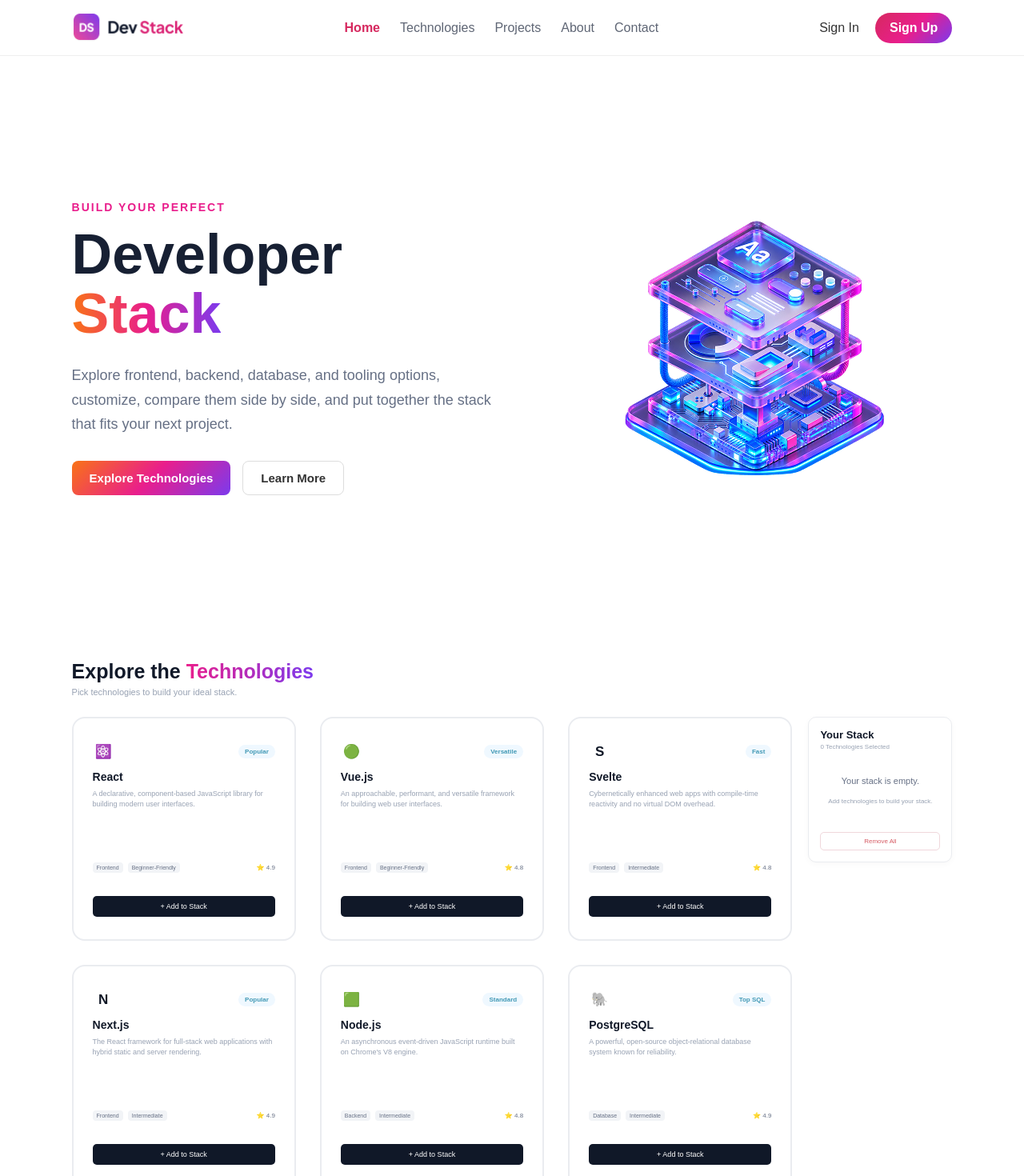
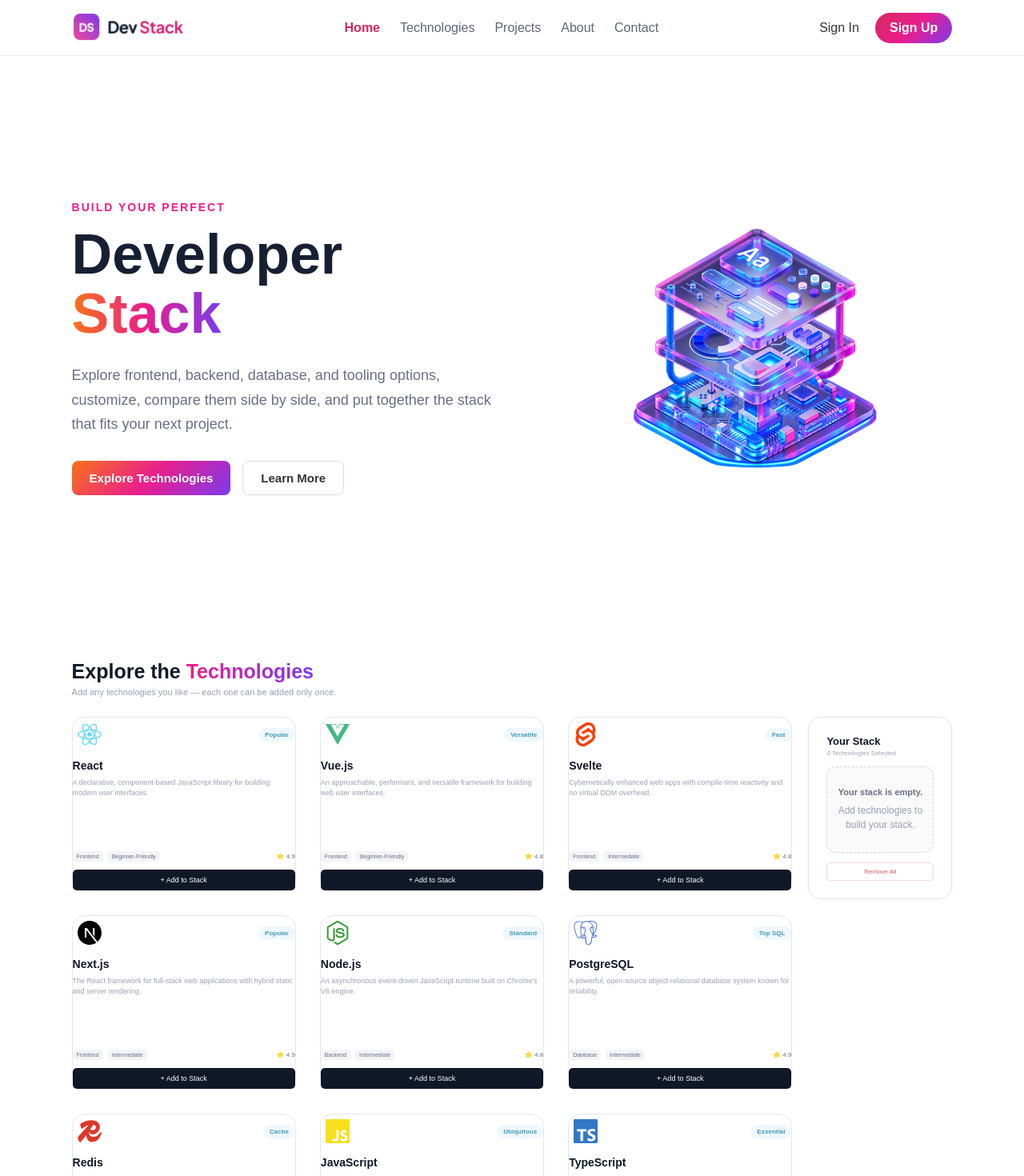
Before and after one commit to Nahidhasan5516/assaiment-5, a React (Vite) app: page / in a window 1280 px wide. Shown: the top 1470 px of the page at 80% size. Built offline with nearby package versions, Linux system fonts and the light colour scheme.

Commit message:
6th commit

```diff
--- a/package.json
+++ b/package.json
@@ -12,6 +12,7 @@
   "dependencies": {
     "react": "^19.2.8",
     "react-dom": "^19.2.8",
+    "react-icons": "^5.7.0",
     "react-toastify": "^11.1.0"
   },
   "devDependencies": {
--- a/src/App.css
+++ b/src/App.css
@@ -238,18 +238,20 @@
 /* Technology Card */
 
 .technology-card {
-  display: flex;
-  flex-direction: column;
-  min-height: 280px;
-  padding: 28px 24px;
-  border: 2px solid #eaecf0;
-  border-radius: 16px;
+  position: relative;
+  border: 1px solid #e5e7eb;
+  border-radius: 18px;
   background: #ffffff;
+  transition: border-color 0.3s ease, box-shadow 0.3s ease, transform 0.3s ease;
+}
+.technology-card.selected-card {
+  border: 2px solid #c026d3;
+  box-shadow: 0 8px 24px rgba(192, 38, 211, 0.12);
 }
 
 .technology-card:hover {
-  transform: translateY(-2px);
-  box-shadow: 0 8px 20px rgba(16, 24, 40, 0.07);
+  transform: translateY(-3px);
+  box-shadow: 0 10px 25px rgba(15, 23, 42, 0.08);
 }
 
 /* Card Top */
@@ -261,13 +263,13 @@
   margin-bottom: 10px;
 }
 .technology-icon {
-  width: 27px;
-  height: 27px;
+  width: 42px;
+  height: 42px;
   display: flex;
   align-items: center;
   justify-content: center;
-  font-size: 17px;
-  font-weight: 700;
+  font-size: 34px;
+  flex-shrink: 0;
 }
 .technology-badge {
   padding: 4px 8px;
@@ -312,7 +314,128 @@
   font-size: 8px;
 }
 /* Add Button */
+.technology-card.selected-card {
+  border: 2px solid #c026d3;
 
+  box-shadow: 0 8px 24px rgba(192, 38, 211, 0.12);
+}
+.empty-stack {
+  min-height: 150px;
+
+  display: flex;
+  flex-direction: column;
+
+  align-items: center;
+  justify-content: center;
+
+  text-align: center;
+
+  padding: 24px;
+
+  border: 1px dashed #d1d5db;
+  border-radius: 12px;
+
+  background: #fafafa;
+}
+
+.empty-stack p {
+  margin-bottom: 8px;
+
+  color: #374151;
+  font-size: 14px;
+  font-weight: 600;
+}
+
+.empty-stack small {
+  color: #9ca3af;
+  font-size: 12px;
+}
+.selected-icon {
+  width: 38px;
+  height: 38px;
+
+  display: flex;
+  align-items: center;
+  justify-content: center;
+
+  font-size: 25px;
+  flex-shrink: 0;
+}
+
+.selected-icon svg {
+  width: 25px;
+  height: 25px;
+
+  fill: currentColor;
+}
+
+.selected-tech-info {
+  display: flex;
+  flex-direction: column;
+  gap: 4px;
+
+  flex: 1;
+}
+
+.selected-tech-info strong {
+  font-size: 14px;
+  color: #111827;
+}
+
+.selected-tech-info small {
+  font-size: 12px;
+  color: #6b7280;
+}
+.hero-image-container {
+  width: 45%;
+
+  display: flex;
+  align-items: center;
+  justify-content: center;
+}
+
+.hero-image {
+  width: 600px;
+  max-width: 100%;
+  height: auto;
+
+  object-fit: contain;
+}
+.explore-btn,
+.learn-btn {
+  display: inline-block;
+
+  text-decoration: none;
+  text-align: center;
+}
+@media (max-width: 700px) {
+  .hero {
+    flex-direction: column;
+    text-align: center;
+  }
+
+  .hero-content {
+    width: 100%;
+  }
+
+  .hero-image-container {
+    width: 100%;
+    margin-top: 30px;
+  }
+
+  .hero-image {
+    width: 280px;
+    max-width: 100%;
+  }
+
+  .technology-layout {
+    grid-template-columns: 1fr;
+  }
+
+  .technology-grid {
+    grid-template-columns: 1fr;
+  }
+}
 .add-btn {
   width: 100%;
   padding: 8px;
@@ -792,3 +915,133 @@
   text-decoration: none;
   text-align: center;
 }
+
+/* ================= SELECTED CARD ================= */
+
+.technology-card {
+  border: 1px solid #e5e7eb;
+  border-radius: 16px;
+  background: #ffffff;
+  transition: all 0.3s ease;
+}
+
+.technology-card:hover {
+  transform: translateY(-3px);
+  box-shadow: 0 8px 20px rgba(0, 0, 0, 0.06);
+}
+
+/* Border after adding */
+.technology-card.selected-card {
+  border: 2px solid #111827;
+  box-shadow: 0 0 0 2px rgba(17, 24, 39, 0.05);
+}
+
+/* ================= TECHNOLOGY ICON ================= */
+
+.technology-icon {
+  width: 42px;
+  height: 42px;
+  display: flex;
+  align-items: center;
+  justify-content: center;
+  font-size: 30px;
+  color: #64748b;
+}
+.technology-iconsvg {
+  width: 34px;
+  height: 34px;
+  fill: currentColor;
+}
+
+.selected-card .technology-icon {
+  color: #2563eb;
+}
+
+/* ================= YOUR STACK ================= */
+
+.your-stack {
+  min-height: 210px;
+  padding: 22px;
+  border: 1px solid #e5e7eb;
+  border-radius: 16px;
+  background: #ffffff;
+}
+
+/* Empty stack box */
+.empty-stack {
+  min-height: 100px;
+  padding: 25px 12px;
+  display: flex;
+  flex-direction: column;
+  align-items: center;
+  justify-content: center;
+  text-align: center;
+  border: 1px dashed #d1d5db;
+  border-radius: 12px;
+  color: #6b7280;
+}
+
+.empty-stack p {
+  margin-bottom: 8px;
+  font-weight: 600;
+}
+
+.empty-stack small {
+  font-size: 12px;
+}
+
+/* Selected technology list */
+.selected-tech-list {
+  display: flex;
+  flex-direction: column;
+  gap: 12px;
+}
+
+/* Selected technology icon */
+.selected-icon {
+  display: flex;
+  align-items: center;
+  justify-content: center;
+  font-size: 22px;
+}
+
+/* Added button */
+.add-btn.added {
+  background: #ffffff;
+  color: #374151;
+  border: 1px solid #d1d5db;
+  cursor: not-allowed;
+}
+
+.add-btn:disabled {
+  cursor: not-allowed;
+  opacity: 0.9;
+}
+
+/* Remove button */
+.remove-btn {
+  cursor: pointer;
+}
+
+/* Hero anchor buttons */
+.explore-btn,
+.learn-btn {
+  display: inline-block;
+  text-decoration: none;
+  text-align: center;
+}
+
+/* Hero image container */
+.hero-image-container {
+  width: 45%;
+  display: flex;
+  justify-content: center;
+  align-items: center;
+}
+
+.hero-image-container .hero-image {
+  width: 600px;
+  max-width: 100%;
+  height: auto;
+  object-fit: contain;
+}
--- a/src/App.jsx
+++ b/src/App.jsx
@@ -3,17 +3,67 @@
 import './App.css';
 
 import technologies from './data/technologies.json';
+
 import logo from './assets/logo-text.png';
 import heroImage from './assets/banner-stack.png';
+
+import {
+  SiReact,
+  SiVuedotjs,
+  SiSvelte,
+  SiNextdotjs,
+  SiNodedotjs,
+  SiExpress,
+  SiPostgresql,
+  SiRedis,
+  SiJavascript,
+  SiTypescript,
+  SiTailwindcss,
+  SiDocker,
+  SiOpenjdk,
+} from 'react-icons/si';
 
 import { ToastContainer, toast } from 'react-toastify';
 import 'react-toastify/dist/ReactToastify.css';
 
+// Technology Icon Map
+const iconMap = {
+  React: SiReact,
+  'Vue.js': SiVuedotjs,
+  Svelte: SiSvelte,
+  'Next.js': SiNextdotjs,
+  'Node.js': SiNodedotjs,
+  'Express.js': SiExpress,
+  PostgreSQL: SiPostgresql,
+  Redis: SiRedis,
+  JavaScript: SiJavascript,
+  TypeScript: SiTypescript,
+  Java: SiOpenjdk,
+  'Tailwind CSS': SiTailwindcss,
+  Docker: SiDocker,
+};
+
+// Individual Technology Colors
+const iconColorMap = {
+  React: '#61DAFB',
+  'Vue.js': '#42B883',
+  Svelte: '#FF3E00',
+  'Next.js': '#000000',
+  'Node.js': '#339933',
+  'Express.js': '#000000',
+  PostgreSQL: '#4169E1',
+  Redis: '#DC382D',
+  JavaScript: '#F7DF1E',
+  TypeScript: '#3178C6',
+  Java: '#EA2D2E',
+  'Tailwind CSS': '#06B6D4',
+  Docker: '#2496ED',
+};
+
 function App() {
-  // Selected technologies রাখার জন্য state
   const [stack, setStack] = useState([]);
 
-  // Technology add করার function
+  // Add Technology
   const addToStack = technology => {
     const alreadyAdded = stack.some(item => item.id === technology.id);
 
@@ -22,25 +72,23 @@
       return;
     }
 
-    setStack([...stack, technology]);
+    setStack(previousStack => [...previousStack, technology]);
 
     toast.success(`${technology.name} added to your stack!`);
   };
 
-  // একটি technology remove করার function
+  // Remove One Technology
   const removeFromStack = id => {
     const removedTechnology = stack.find(item => item.id === id);
 
-    const updatedStack = stack.filter(item => item.id !== id);
-
-    setStack(updatedStack);
+    setStack(previousStack => previousStack.filter(item => item.id !== id));
 
     if (removedTechnology) {
       toast.info(`${removedTechnology.name} removed!`);
     }
   };
 
-  // সব technology remove করার function
+  // Remove All Technologies
   const removeAll = () => {
     if (stack.length === 0) {
       toast.info('Your stack is already empty!');
@@ -64,14 +112,19 @@
           <a href="#" className="active">
             Home
           </a>
+
           <a href="#technologies">Technologies</a>
+
           <a href="#projects">Projects</a>
+
           <a href="#about">About</a>
+
           <a href="#contact">Contact</a>
         </div>
 
         <div className="nav-Buttons">
           <button className="sign-in">Sign In</button>
+
           <button className="sign-Up">Sign Up</button>
         </div>
       </nav>
@@ -104,7 +157,7 @@
           </div>
         </div>
 
-        <div className="hero-image">
+        <div className="hero-image-container">
           <img
             className="hero-image"
             src={heroImage}
@@ -120,19 +173,37 @@
             Explore the <span>Technologies</span>
           </h2>
 
-          <p>Pick technologies to build your ideal stack.</p>
+          <p>
+            Add any technologies you like — each one can be added only once.
+          </p>
         </div>
 
         <div className="technology-layout">
           {/* Technology Cards */}
           <div className="technology-grid">
             {technologies.map(technology => {
+              const Icon = iconMap[technology.name];
+
               const isAdded = stack.some(item => item.id === technology.id);
 
+              const iconColor = iconColorMap[technology.name] || '#64748b';
+
               return (
-                <div className="technology-card" key={technology.id}>
+                <div
+                  className={`technology-card ${
+                    isAdded ? 'selected-card' : ''
+                  }`}
+                  key={technology.id}
+                >
                   <div className="card-top">
-                    <div className="technology-icon">{technology.icon}</div>
+                    <div
+                      className="technology-icon"
+                      style={{
+                        color: iconColor,
+                      }}
+                    >
+                      {Icon ? <Icon /> : technology.icon}
+                    </div>
 
                     <span className="technology-badge">{technology.badge}</span>
                   </div>
@@ -151,7 +222,6 @@
                     <span className="rating">⭐ {technology.rating}</span>
                   </div>
 
-                  {/* Add Button */}
                   <button
                     className={`add-btn ${isAdded ? 'added' : ''}`}
                     onClick={() => addToStack(technology)}
@@ -173,7 +243,6 @@
               {stack.length === 1 ? 'Technology' : 'Technologies'} Selected
             </p>
 
-            {/* Empty State */}
             {stack.length === 0 ? (
               <div className="empty-stack">
                 <p>Your stack is empty.</p>
@@ -181,19 +250,29 @@
                 <small>Add technologies to build your stack.</small>
               </div>
             ) : (
-              /* Selected Technologies */
               <div className="selected-tech-list">
-                {stack.map(technology => (
+                {stack.map(technology => {
+                  const Icon = iconMap[technology.name];
+
+                  const iconColor = iconColorMap[technology.name] || '#64748b';
+
+                  return (
                     <div className="selected-tech" key={technology.id}>
-                    <div className="selected-icon">{technology.icon}</div>
+                      <div
+                        className="selected-icon"
+                        style={{
+                          color: iconColor,
+                        }}
+                      >
+                        {Icon ? <Icon /> : technology.icon}
+                      </div>
 
-                    <div>
+                      <div className="selected-tech-info">
                         <strong>{technology.name}</strong>
 
                         <small>{technology.category}</small>
                       </div>
 
-                    {/* Remove Button */}
                       <button
                         className="remove-btn"
                         onClick={() => removeFromStack(technology.id)}
@@ -201,11 +280,11 @@
                         ×
                       </button>
                     </div>
-                ))}
+                  );
+                })}
               </div>
             )}
 
-            {/* Remove All Button */}
             <button className="remove-all" onClick={removeAll}>
               Remove All
             </button>
@@ -265,7 +344,7 @@
         </div>
       </footer>
 
-      {/* Toast Notifications */}
+      {/* Toast Notification */}
       <ToastContainer position="top-right" autoClose={2000} theme="light" />
     </>
   );
```
Also changed, not shown: src/data/technologies.json (+7 -7 lines), 1 other file (tests, documents, lock files or other folders). Lines whose indentation alone changed are shown as unchanged.
